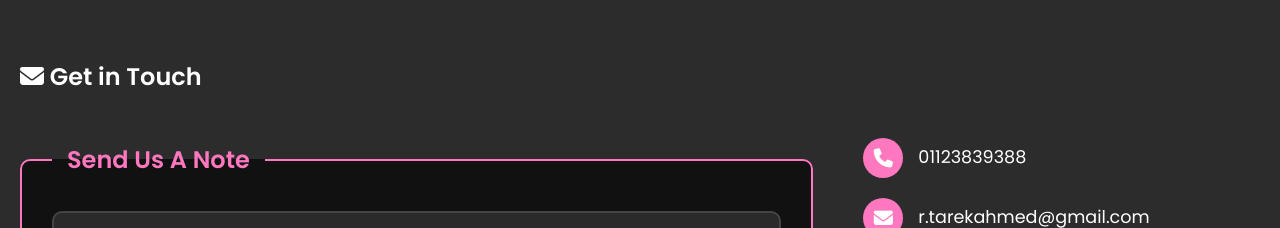
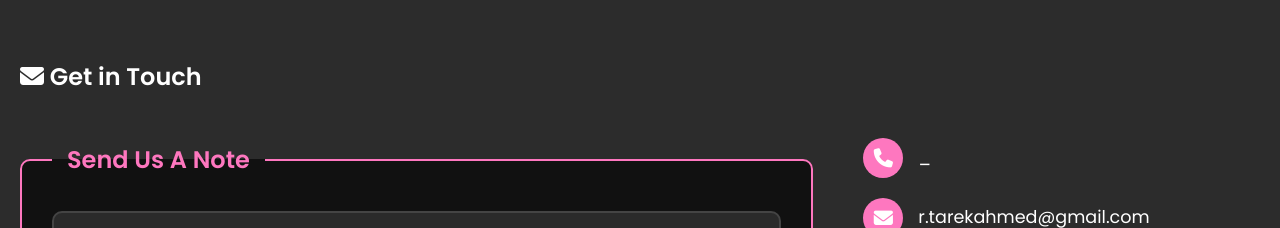
Before and after one commit to RanaTarekAhmed/myPortfolio, a plain HTML site: page index.html in a window 1280 px wide. Shown: the part 3720-3948 px from the top of the page. Drawn offline with Linux system fonts and the light colour scheme.

Commit message:
Update index.html

```diff
--- a/index.html
+++ b/index.html
@@ -331,7 +331,7 @@
                 </div>
                 <div class="communication">
                     <div class="contact-info">
-                        <a href="#"><i class="fa-solid fa-phone"></i>01123839388</a>
+                        <a href="#"><i class="fa-solid fa-phone"></i>_</a>
                         <a href="#"><i class="fa-solid fa-envelope"></i> r.tarekahmed@gmail.com</a>
                         <a href="#"><i class="fa-solid fa-location-dot"></i> Cairo, Egypt</a>
                     </div>
```
